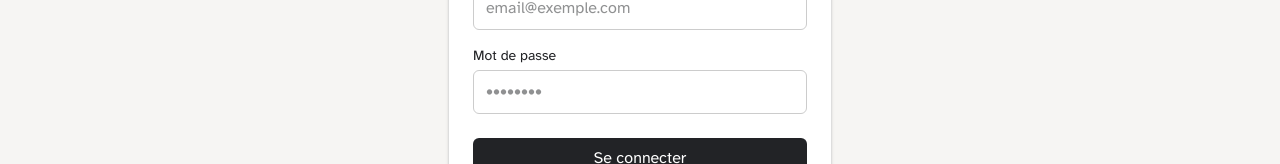
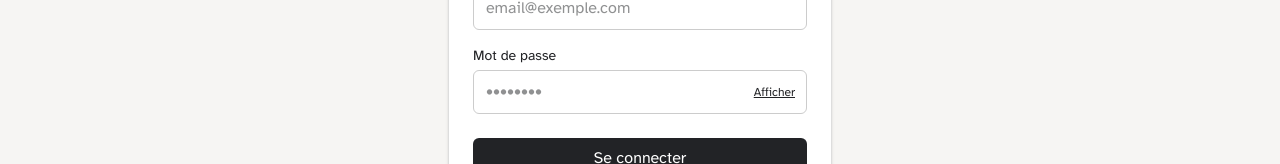
Before and after one commit to ouiispeak/ouiispeak, a Next.js app: page /auth in a window 1280 px wide. Shown: the part 476-640 px from the top of the page. Built offline with nearby package versions, Linux system fonts and the light colour scheme; no server answers.

Commit message:
feat(auth): add password visibility toggle (Afficher / Masquer)

```diff
--- a/src/components/AuthForm.tsx
+++ b/src/components/AuthForm.tsx
@@ -9,6 +9,7 @@ export default function AuthForm() {
 
   const [email, setEmail] = useState('');
   const [password, setPassword] = useState('');
+  const [showPassword, setShowPassword] = useState(false);
   const [loading, setLoading] = useState(false);
   const [msg, setMsg] = useState<string | null>(null);
 
@@ -70,26 +71,35 @@ export default function AuthForm() {
         />
       </div>
 
-      {/* Password field */}
+      {/* Password field with show/hide */}
       <div className="mb-4">
         <label htmlFor="password" className="block text-sm mb-1">
           Mot de passe
         </label>
+        <div className="relative">
           <input
             id="password"
-          type="password"
-          className="w-full border border-[#ccc] rounded-md px-3 py-2 bg-white text-[#222326]"
+            type={showPassword ? 'text' : 'password'}
+            className="w-full border border-[#ccc] rounded-md px-3 py-2 pr-16 bg-white text-[#222326]"
             placeholder="••••••••"
             value={password}
             onChange={(e) => setPassword(e.target.value)}
             disabled={loading}
             required
           />
+          <button
+            type="button"
+            onClick={() => setShowPassword((v) => !v)}
+            className="absolute right-3 top-1/2 -translate-y-1/2 text-xs text-[#222326] underline disabled:no-underline disabled:opacity-50"
+            disabled={loading}
+          >
+            {showPassword ? 'Masquer' : 'Afficher'}
+          </button>
+        </div>
       </div>
 
       {/* Action buttons */}
       <div className="flex flex-col gap-3 mt-6">
-        {/* Login first */}
         <button
           type="submit"
           disabled={loading}
@@ -98,7 +108,6 @@ export default function AuthForm() {
           Se connecter
         </button>
 
-        {/* Sign up second */}
         <button
           type="button"
           disabled={loading}
@@ -109,7 +118,6 @@ export default function AuthForm() {
         </button>
       </div>
 
-      {/* Message / feedback */}
       {msg && (
         <p className="text-sm mt-4 text-[#222326]">
           {msg}
```
Lines whose indentation alone changed are shown as unchanged.
